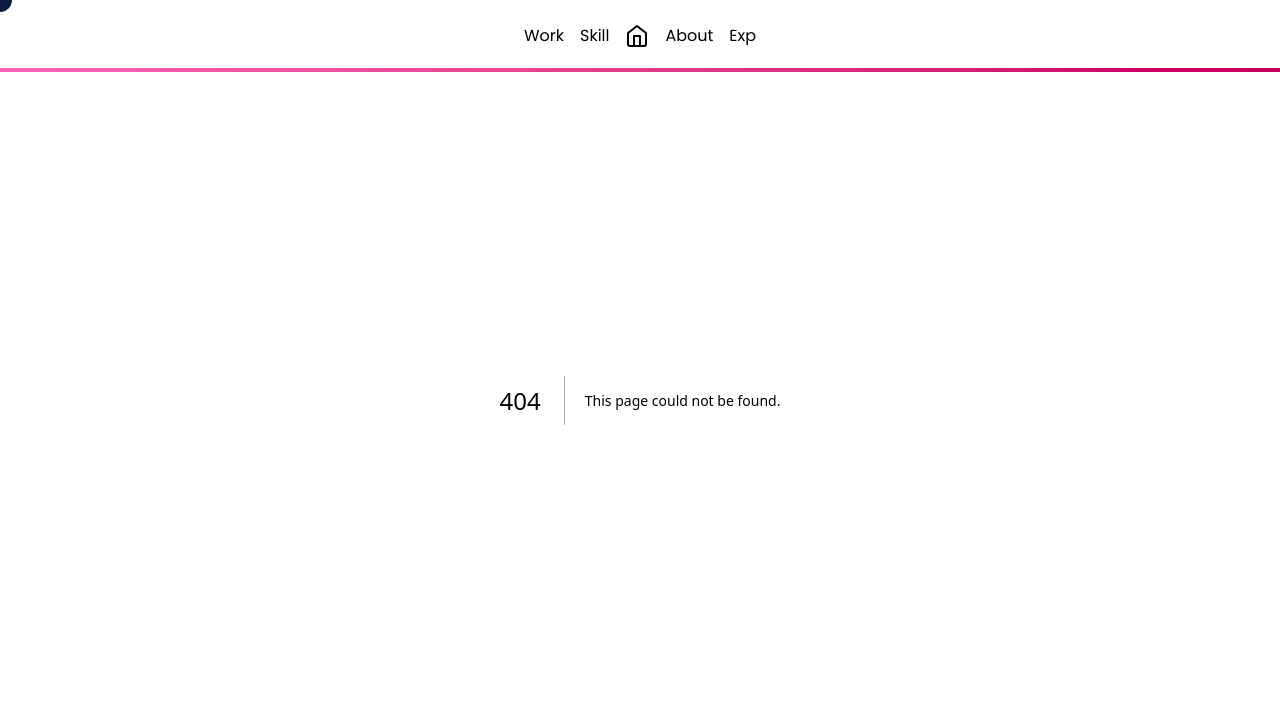
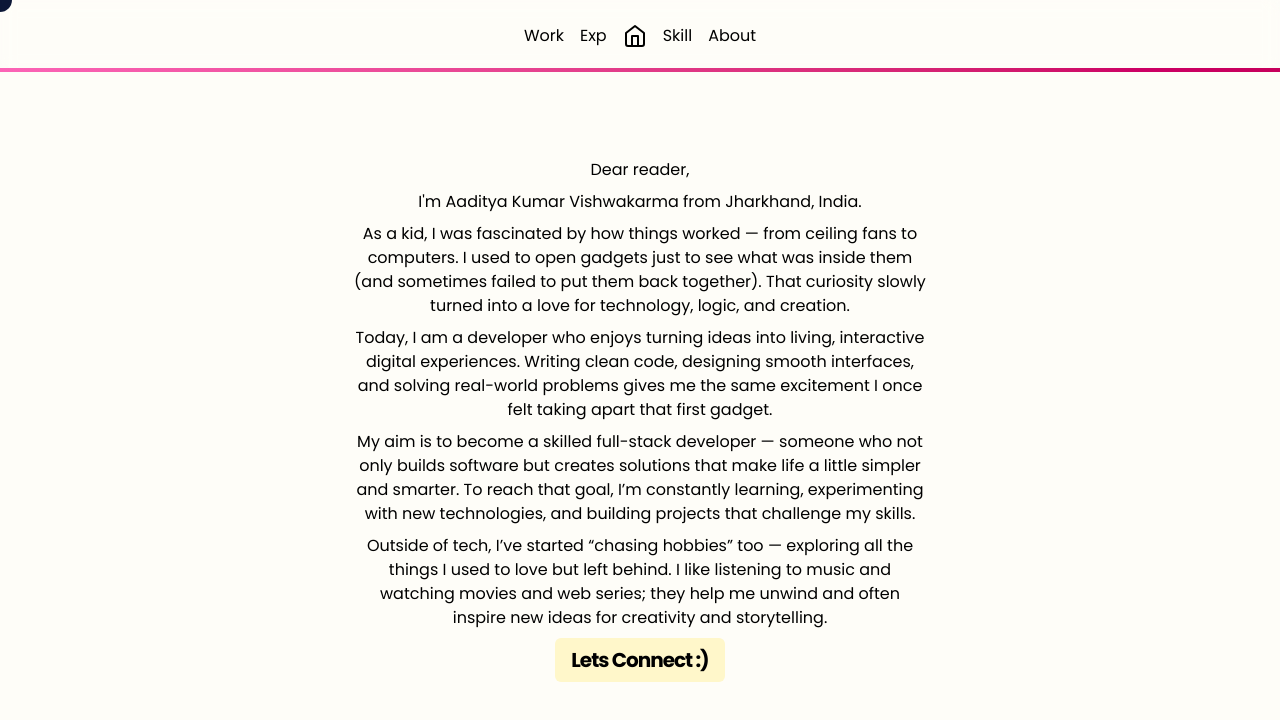
Before and after one commit to aaditya1404/personal-portfolio, a Next.js app: page /about in a window 1280 px wide. Before the commit this address had no page. Shown: the top 720 px of the page. Built offline with nearby package versions, Linux system fonts and the light colour scheme.

Commit message:
Completed Project

```diff
--- /dev/null
+++ b/app/about/page.js
@@ -0,0 +1,33 @@
+import Link from "next/link";
+
+export default function About() {
+
+    const p1 = "I'm Aaditya Kumar Vishwakarma from Jharkhand, India.";
+    const p2 = "As a kid, I was fascinated by how things worked — from ceiling fans to computers. I used to open gadgets just to see what was inside them (and sometimes failed to put them back together). That curiosity slowly turned into a love for technology, logic, and creation.";
+    const p3 = "Today, I am a developer who enjoys turning ideas into living, interactive digital experiences. Writing clean code, designing smooth interfaces, and solving real-world problems gives me the same excitement I once felt taking apart that first gadget.";
+    const p4 = "My aim is to become a skilled full-stack developer — someone who not only builds software but creates solutions that make life a little simpler and smarter. To reach that goal, I’m constantly learning, experimenting with new technologies, and building projects that challenge my skills."
+    const p5 = "Outside of tech, I’ve started “chasing hobbies” too — exploring all the things I used to love but left behind. I like listening to music and watching movies and web series; they help me unwind and often inspire new ideas for creativity and storytelling."
+
+    return (
+        <div className="relative">
+            <div className="relative w-full min-h-screen flex items-center justify-center z-5 bg-[#FEFDF8]">
+                <div className="mt-18 lg:mt-8 w-xs lg:w-xl flex flex-col items-center justify-center">
+                    <p className="text-center mb-2">Dear reader,</p>
+                    <p className="text-center mb-2">{p1}</p>
+                    <p className="text-center mb-2">{p2}</p>
+                    <p className="text-center mb-2">{p3}</p>
+                    <p className="text-center mb-2">{p4}</p>
+                    <p className="text-center mb-4">{p5}</p>
+                    <div>
+                        <Link
+                            href={"/"}
+                            className="bg-[#fff7ca] text-xl font-bold tracking-tighter px-4 py-2 rounded-md"
+                        >Lets Connect :)</Link>
+                    </div>
+                </div>
+            </div>
+            <div className="h-[calc(100vh-4.5rem)] bg-transparent -z-50">
+            </div>
+        </div>
+    )
+}
--- a/app/layout.js
+++ b/app/layout.js
@@ -3,6 +3,7 @@ import "./globals.css";
 import Navbar from "@/components/Navbar";
 import ScrollProgressBar from "@/components/ScrollProgressBar";
 import FollowPointer from "@/components/FollowPointer";
+import Footer from "@/components/Footer";
 
 const geistSans = Geist({
   variable: "--font-geist-sans",
@@ -30,10 +31,12 @@ export default function RootLayout({ children }) {
       <body
         className={poppins.className}
       >
+
         <Navbar />
         <ScrollProgressBar />
         <FollowPointer />
-        {children}
+          {children}
+        <Footer />
       </body>
     </html>
   );
--- a/app/page.js
+++ b/app/page.js
@@ -1,21 +1,20 @@
-import Footer from "@/components/Footer";
+import Experience from "@/components/Experience";
 import Main from "@/components/Main";
 import Skill from "@/components/Skill";
 import Work from "@/components/Work";
 
 export default function Home() {
   return (
-
     <div className="relative">
-      <main className="relative z-5 bg-[#FEFDF8]">
+        <main className="relative z-5 bg-[#FEFDF8]">
           <Main />
           <Work />
+          <Experience />
           <Skill />
-      </main>
-      {/* <div className="h-[90vh] bg-transparent -z-50"> */}
-      <div className="h-[calc(100vh-4.5rem)] bg-transparent -z-50">
-      </div>
-      <Footer />
-    </div>
+        </main>
+        {/* <div className="h-[90vh] bg-transparent -z-50"> */}
+        <div className="h-[calc(100vh-4.5rem)] bg-transparent -z-50">
+        </div>
+    </div >
   )
 }
--- /dev/null
+++ b/components/Experience.jsx
@@ -0,0 +1,28 @@
+"use client";
+import React from 'react'
+import ScrollReveal from './ScrollReveal'
+
+const Experience = () => {
+    return (
+        <div id='exp' className='w-full min-h-[70vh] flex items-center justify-center flex-col'>
+            <ScrollReveal>
+                <p className='w-xs lg:w-5xl border-b border-black/10 text-black/70 text-3xl mb-8 mt-14 lg:mt-8'>Experience</p>
+            </ScrollReveal>
+            {/* College Bucket */}
+            <ScrollReveal>
+                <div className='w-xs p-4 lg:w-5xl lg:flex bg-white rounded-md border border-black/10 border-dashed mb-4 flex flex-col'>
+                    <h1 className='text-xl font-semibold text-[#312B22] lg:mt-0'>Freelance Web Developer</h1>
+                    <p className='text-black/70 max-w-5xl text-xs mb-2'>March 2024 - Feb 2025</p>
+                    <ul className='list-disc list-inside -space-y-1'>
+                        <li>Designed and developed web applications for startups and individuals.</li>
+                        <li>Delivered complete full-stack solutions with clean, efficient, and maintainable code.</li>
+                        <li>Collaborated closely with clients to understand goals and requirements.</li>
+                        <li>Transformed ideas into modern, functional, and user-friendly digital experiences.</li>
+                    </ul>
+                </div>
+            </ScrollReveal>
+        </div>
+    )
+}
+
+export default Experience
--- a/components/Footer.jsx
+++ b/components/Footer.jsx
@@ -2,6 +2,7 @@
 import Link from 'next/link'
 import React from 'react'
 import { useState } from "react";
+import { FaArrowTrendUp } from "react-icons/fa6";
 
 
 const Footer = () => {
@@ -17,16 +18,36 @@ const Footer = () => {
         <div className='fixed min-h-screen bottom-0 w-full z-0 bg-black flex items-center justify-center flex-col text-white'>
             <div className='flex items-start flex-col lg:flex-row lg:justify-between lg:items-center w-xs lg:w-5xl '>
                 <div className='flex flex-col lg:flex-row lg:gap-4'>
-                    <Link href={"https://github.com/aaditya1404"} className='hover:underline'>Github</Link>
-                    <Link href={"https://www.linkedin.com/in/aaditya1404/"} className='hover:underline'>LinkedIn</Link>
+                    <Link
+                        href={"https://github.com/aaditya1404"}
+                        className='hover:underline flex items-center justify-center gap-1'
+                    >
+                        Github
+                        <FaArrowTrendUp />
+                    </Link>
+                    <Link
+                        href={"https://www.linkedin.com/in/aaditya1404/"}
+                        className='hover:underline flex items-center justify-center gap-1'
+                    >
+                        LinkedIn
+                        <FaArrowTrendUp />
+                    </Link>
                 </div>
                 <div className='flex flex-col lg:flex-row lg:text-right lg:gap-4 '>
-                    <Link href={"/"} className='hover:underline'>Resume</Link>
+                    <Link
+                        href={"/resume/resume.pdf"}
+                        download={"Aaditya_Resume.pdf"}
+                        className='hover:underline flex items-center justify-center gap-1'
+                    >
+                        Resume
+                        <FaArrowTrendUp />
+                    </Link>
                     <Link
                         href="mailto:aadityakumarvishwakarma31@gmail.com?subject=Hello%20Aaditya&body=Hi%20Aaditya,"
-                        className="hover:underline"
+                        className="hover:underline flex items-center justify-center gap-1"
                     >
                         Email Me
+                        <FaArrowTrendUp />
                     </Link>
                 </div>
             </div>
@@ -34,7 +55,7 @@ const Footer = () => {
                 onClick={handleCopy}
                 className="w-xs lg:w-5xl px-2 py-1 flex flex-col lg:flex-row items-center justify-end gap-4 text-white rounded transition hover:text-white/50 mt-40 mb-20"
             >
-                <p className='lg:text-4xl text-right tracking-tighter text-xl'>aadityakumarvishwakarma31<br/>@gmail.com</p>
+                <p className='lg:text-4xl text-right tracking-tighter text-xl'>aadityakumarvishwakarma31<br />@gmail.com</p>
                 <div className='border border-white rounded-full px-4 py-2'>
                     {copied ? "Copied!" : "Copy"}
                 </div>
--- a/components/Navbar.jsx
+++ b/components/Navbar.jsx
@@ -5,12 +5,12 @@ const Navbar = () => {
     return (
         <div className="flex w-full backdrop-blur-sm fixed items-center justify-center gap-4 h-18 lg:h-18 border-b border-black/10 z-10">
             <Link href={"/#work"} className="cursor-pointer py-7">Work</Link>
-            <Link href={"/#skill"} className="cursor-pointer py-7">Skill</Link>
+            <Link href={"/#exp"} className="cursor-pointer py-7">Exp</Link>
             <Link href={"/#main"} className="">
                 <FiHome className="text-2xl cursor-pointer"/>
             </Link>
+            <Link href={"/#skill"} className="cursor-pointer py-7">Skill</Link>
             <Link href={"/about"} className="cursor-pointer py-7">About</Link>
-            <Link href={"/#experince"} className="cursor-pointer py-7">Exp</Link>
         </div>
     )
 }
--- a/package.json
+++ b/package.json
@@ -10,6 +10,7 @@
   },
   "dependencies": {
     "framer-motion": "^12.23.24",
+    "locomotive-scroll": "^4.1.4",
     "next": "16.0.0",
     "react": "19.2.0",
     "react-dom": "19.2.0",
```
Also changed, not shown: 2 other files (tests, documents, lock files or other folders).
